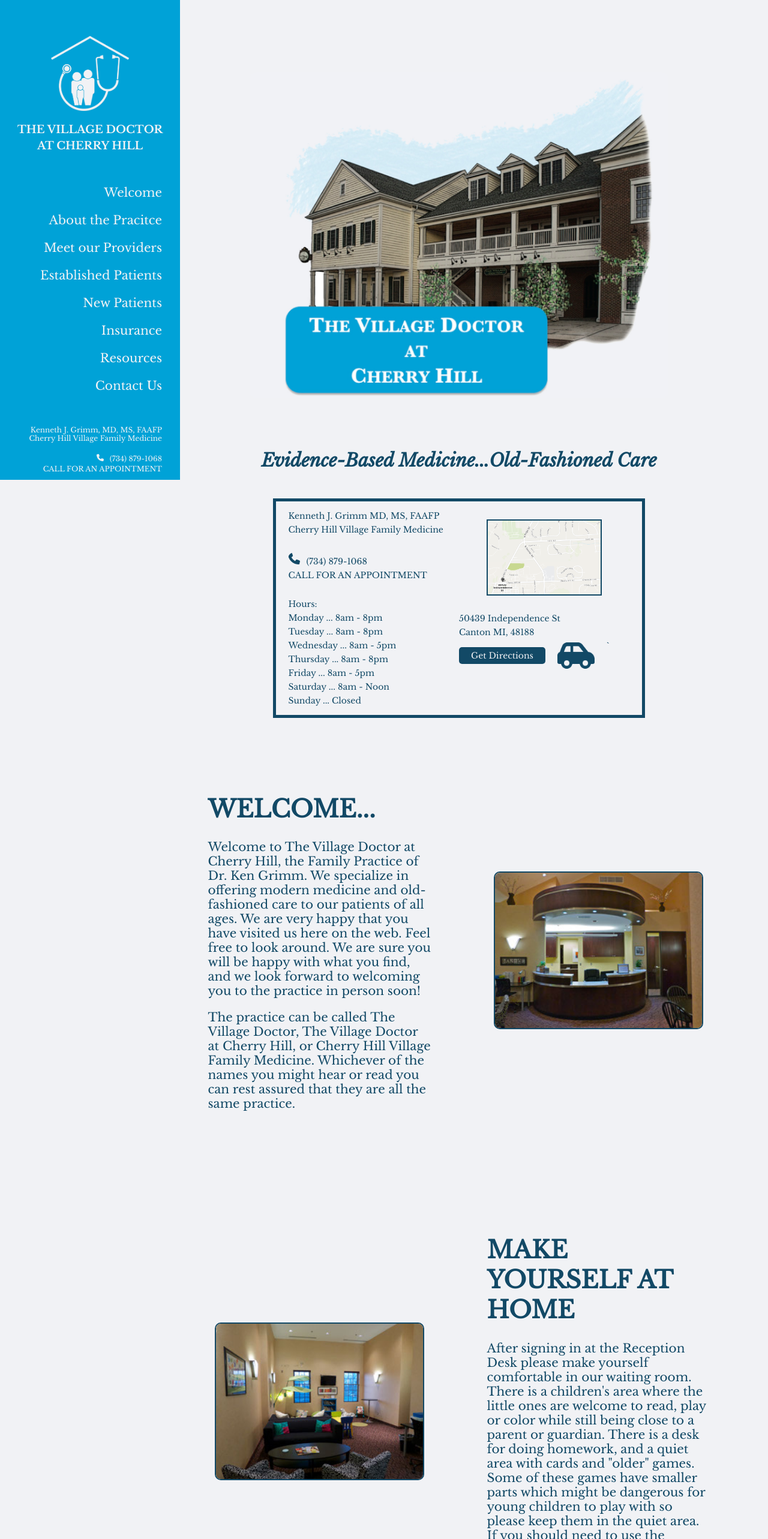
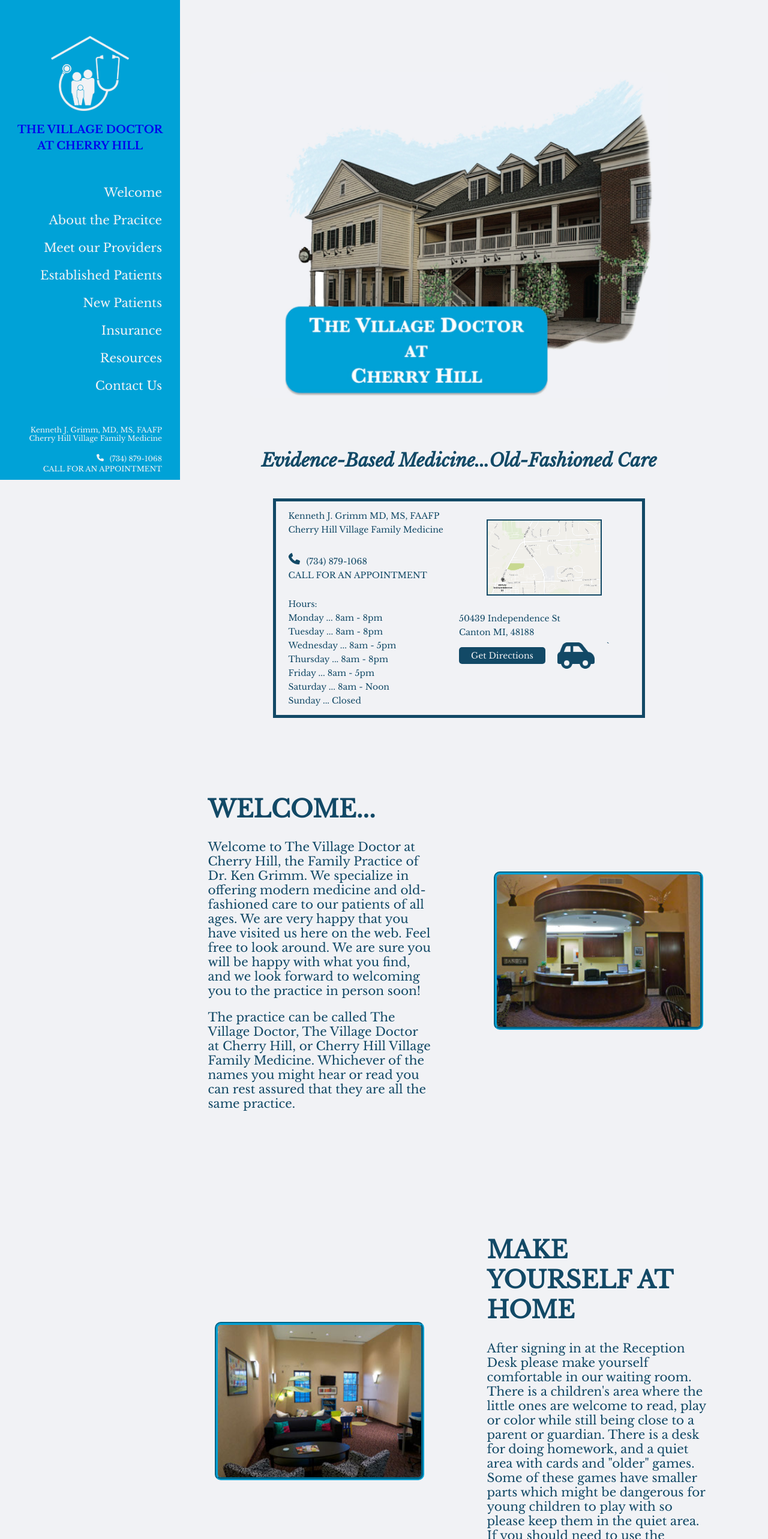
Before and after one commit to thevillagedoctor/thevillagedoctor.github.io, a React (Create React App) app: page / in a window 1280 px wide. Shown: the top 2566 px of the page at 60% size. Built offline with nearby package versions, Linux system fonts and the light colour scheme.

Commit message:
Test URL implementation and bug fixes

```diff
--- a/package.json
+++ b/package.json
@@ -1,5 +1,5 @@
 {
-  "homepage": "",
+  "homepage": "http://testyournew.site",
   "name": "thevillagedoctor-website",
   "version": "0.1.0",
   "private": true,
--- a/src/components/navigation/navbar-mobile.css
+++ b/src/components/navigation/navbar-mobile.css
@@ -46,7 +46,7 @@
         padding: 5px 20px;
     }
 
-    .footer {
+    #footer {
         position: fixed;
         bottom: 0;
         width: 100vw;
--- a/src/components/navigation/navbar.css
+++ b/src/components/navigation/navbar.css
@@ -14,6 +14,15 @@
 #logo-container {
     margin: 50px auto;
     font-family: 'Font-Bold';
+}
+
+a {
+    text-decoration: none;
+}
+
+a:visited {
+    color: #F1F2F5;
+    text-decoration: none;
 }
 
 #logo {
@@ -100,14 +109,14 @@
     justify-self: end;
 }
 
-.footer {
+#footer {
     font-size: 12px;
     text-align: right;
     padding: 5px 30px;
     position: absolute;
     bottom: 0;
     right: 0;
-    line-height: 2px;
+    line-height: 2px
 }
 
 #phoneIcon{
--- a/src/components/navigation/navbar.tsx
+++ b/src/components/navigation/navbar.tsx
@@ -24,6 +24,12 @@ export default class NavBar extends React.Component<{}, NavBarState> {
 		super(props)
 		this.returnUp = this.returnUp.bind(this);
 		this.burgerMenu = this.burgerMenu.bind(this);
+
+		window.scroll({
+				top: 0,
+				left: 0,
+				behavior: 'smooth'
+			})
 	}
 
 	returnUp() {
@@ -67,6 +73,7 @@ export default class NavBar extends React.Component<{}, NavBarState> {
 
 		return (
 			<div id="nav-bar">
+				<Link to="/">
 					<div id="logo-container">
 						<img id="logo" src="./images/Logo.png" alt="Village Doctor Logo"/>
 						<div>
@@ -74,6 +81,7 @@ export default class NavBar extends React.Component<{}, NavBarState> {
 							<p>AT CHERRY HILL</p>
 						</div>
 					</div>
+				</Link>
 				<nav id="desktopNav">{buttons}</nav>
 				<nav id="mobileNav">{buttons}</nav>
 				<div id="icons">
@@ -81,7 +89,7 @@ export default class NavBar extends React.Component<{}, NavBarState> {
 					<img id="return-up-mobile" onClick={this.returnUp} src="./images/return-up-arrow-white.png" alt="Up Arrow" />
 					<img className="icon" onClick={this.burgerMenu} src="./images/bars-solid.png" alt="Menu Bar" />
 				</div>
-				<div className="footer">
+				<div id="footer">
 					<div>
 						<p>Kenneth J. Grimm, MD, MS, FAAFP</p>
 						<p>Cherry Hill Village Family Medicine</p>
--- a/src/styles/welcome.css
+++ b/src/styles/welcome.css
@@ -115,7 +115,7 @@
     grid-row: -2;
     /* transform: rotate(5deg); */
     /* box-shadow: 0px 0px 20px 10px #63686b; */
-    border: solid 2px #124966;
+    border: groove 5px #00a2d7;
 }
 
 #image2 {
@@ -123,7 +123,7 @@
     grid-row: -1;
     /* transform: rotate(-5deg); */
     /* box-shadow: 0px 0px 20px 10px #63686b; */
-    border: solid 2px #124966;
+    border: groove 5px #00a2d7;
 }
 
 .infoParagraph {
```
Also changed, not shown: 2 other files (tests, documents, lock files or other folders). Lines whose indentation alone changed are shown as unchanged.
